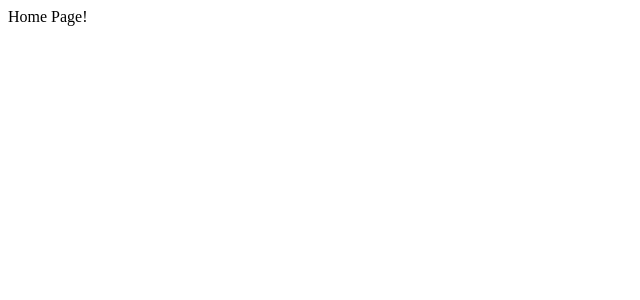
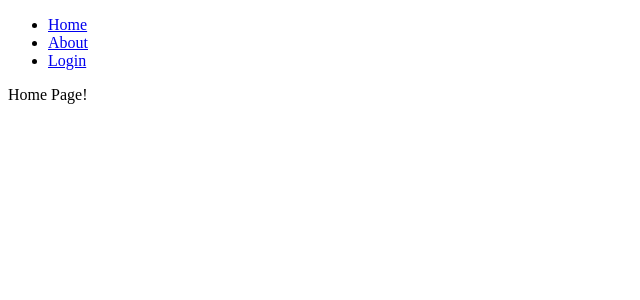
Before and after one commit to victormusembi11/react-auth, a React (Vite) app: page / in a window 1280 px wide. Shown: the top 300 px of the page, without its empty margins (0-640 px from the left). Built offline with nearby package versions, Linux system fonts and the light colour scheme.

Commit message:
feat: Add layout component for consistent page structure

```diff
--- /dev/null
+++ b/src/layout.jsx
@@ -0,0 +1,13 @@
+/* eslint-disable react/prop-types */
+import Nav from "./components/Nav";
+import { Outlet } from "react-router-dom";
+
+export function Layout({ children }) {
+  return (
+    <div>
+      <Nav />
+      <Outlet />
+      {children}
+    </div>
+  );
+}
```
Also changed, not shown: src/main.jsx (+9 -2 lines).
